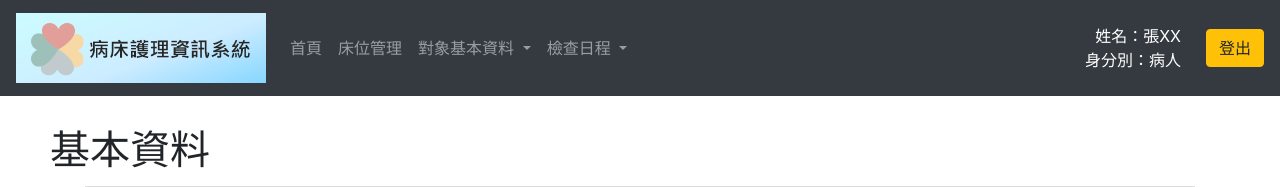
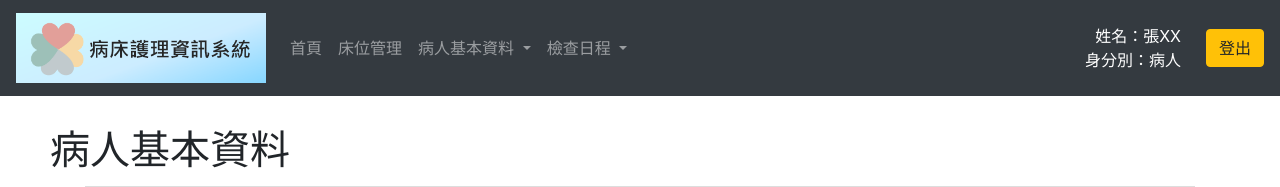
Before and after one commit to jeff01478/finalProject, a PHP site: page /nurse_info.php in a window 1280 px wide. Shown: the top 187 px of the page. Run offline with PHP 8.4, Linux system fonts and the light colour scheme; a user stored in the database is signed in; data comes from the database, SQL or seed files in the repository.

Commit message:
murse_info.php

```diff
--- a/nurse_info.php
+++ b/nurse_info.php
@@ -82,7 +82,7 @@ if ($_SESSION["login"] == 0) {
       </li>
             <li class="nav-item dropdown">
                 <a class="nav-link dropdown-toggle" href="#" id="navbardrop" data-toggle="dropdown">
-                    對象基本資料
+                    病人基本資料
                 </a>
                 <div class="dropdown-menu">
                     <a class="dropdown-item" href="nurse_info.php">基本資料</a>
@@ -111,7 +111,7 @@ if ($_SESSION["login"] == 0) {
             <input class="btn btn-warning" type="submit" value="登出">
          </form>
     </nav>
-    <h1 style="margin: 10px 50px;">基本資料</h1>
+    <h1 style="margin: 10px 50px;">病人基本資料</h1>
     <div class="container">
         <div class="col-xs-14 col-md-14" style="margin:12px auto ;">
             <table id="info">
```
